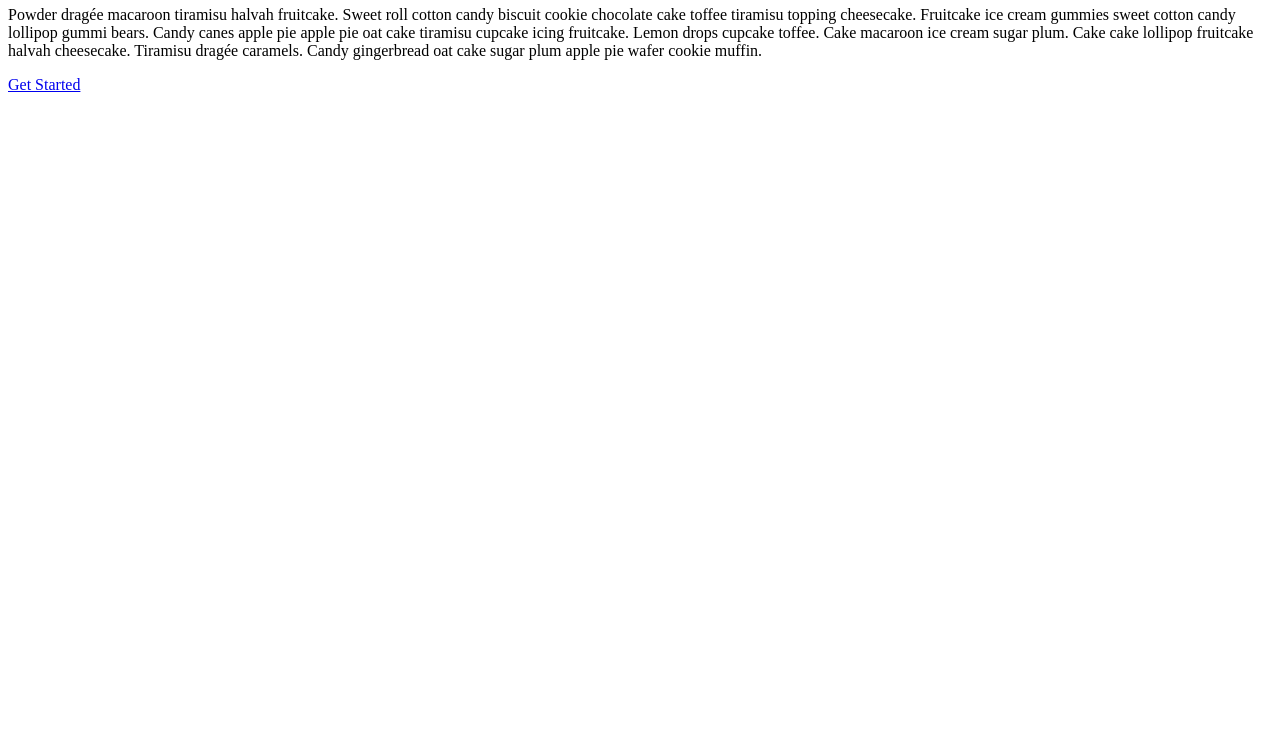
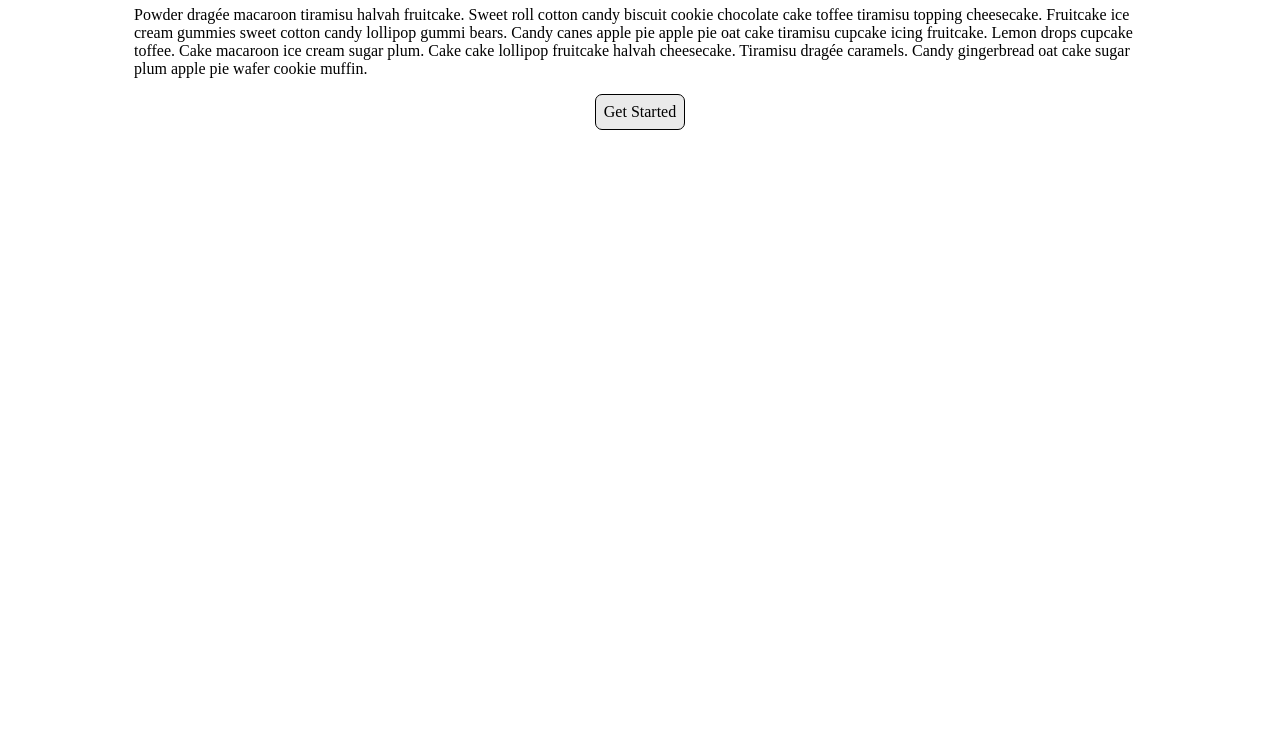
Before and after one commit to Twinkie216/choose-your-own-adventrue, a plain HTML site: page index.html in a window 1280 px wide. Shown: the part 60-800 px from the top of the page. Drawn offline with Linux system fonts and the light colour scheme.

Commit message:
Adds styles for container and getting started button

```diff
--- a/index.html
+++ b/index.html
@@ -2,6 +2,7 @@
 <head>
     <meta charset="UTF-8">
     <meta name="viewport" content="width=device-width, initial-scale=1.0">
+    <link rel="stylesheet" href="style.css">
     <title>Choose Your Own Adventure</title>
 </head>
 <body>
--- /dev/null
+++ b/style.css
@@ -0,0 +1,25 @@
+.container {
+    max-width: 1012px;
+    margin: auto;
+    padding: 0 1em;
+}
+
+.get-started {
+    display: flex;
+    align-items: center;
+    justify-content: center;
+}
+
+.get-started a {
+    text-decoration: none;
+    color: black;
+    background-color: #eaeaea;
+    padding: .5em;
+    border: 1px solid black;
+    border-radius: 7px;
+    transition: ease all .3s;
+}
+
+.get-started a:hover {
+    background-color: #b8b4b4;
+}
```
Also changed, not shown: story/intro.html (+1 -0 lines).
